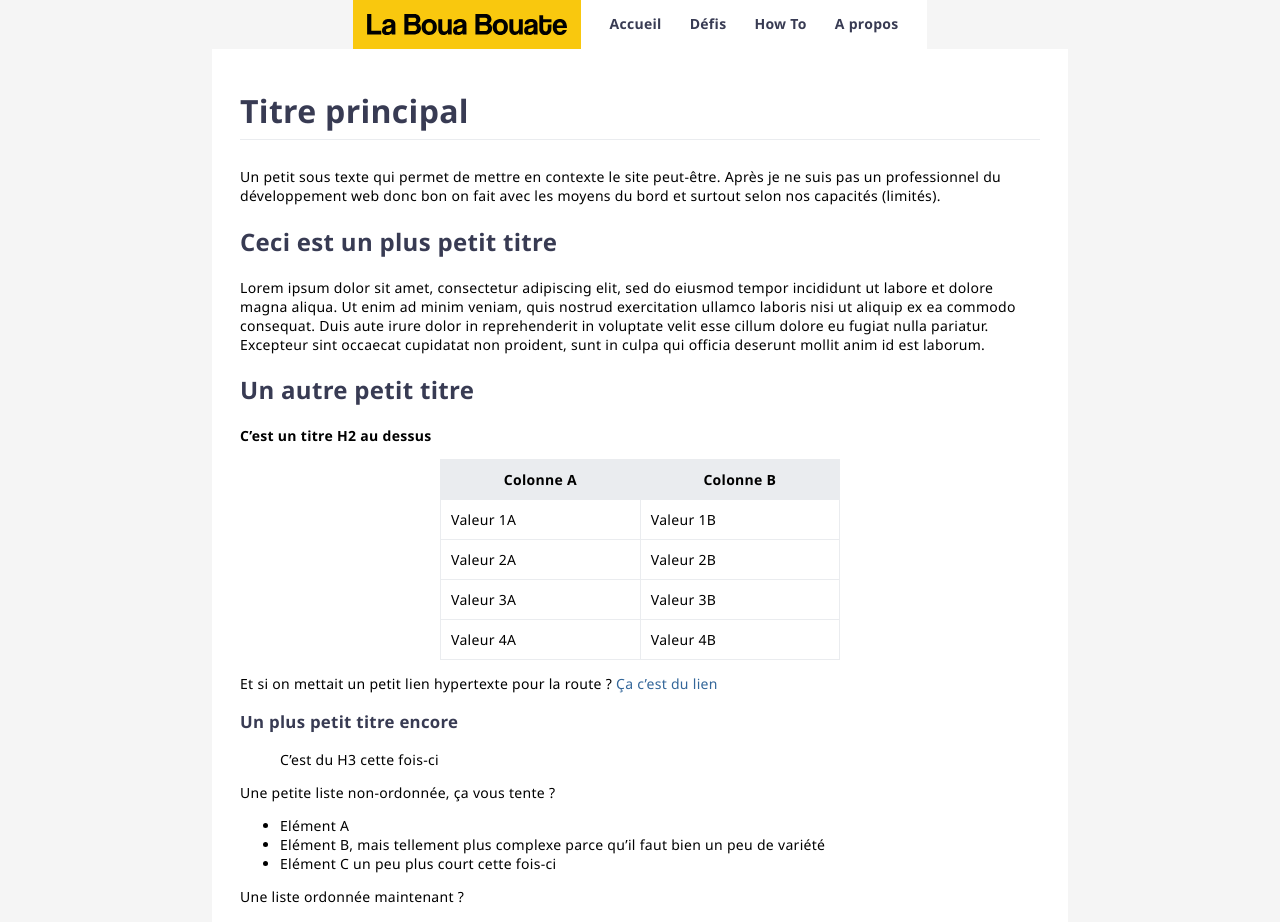
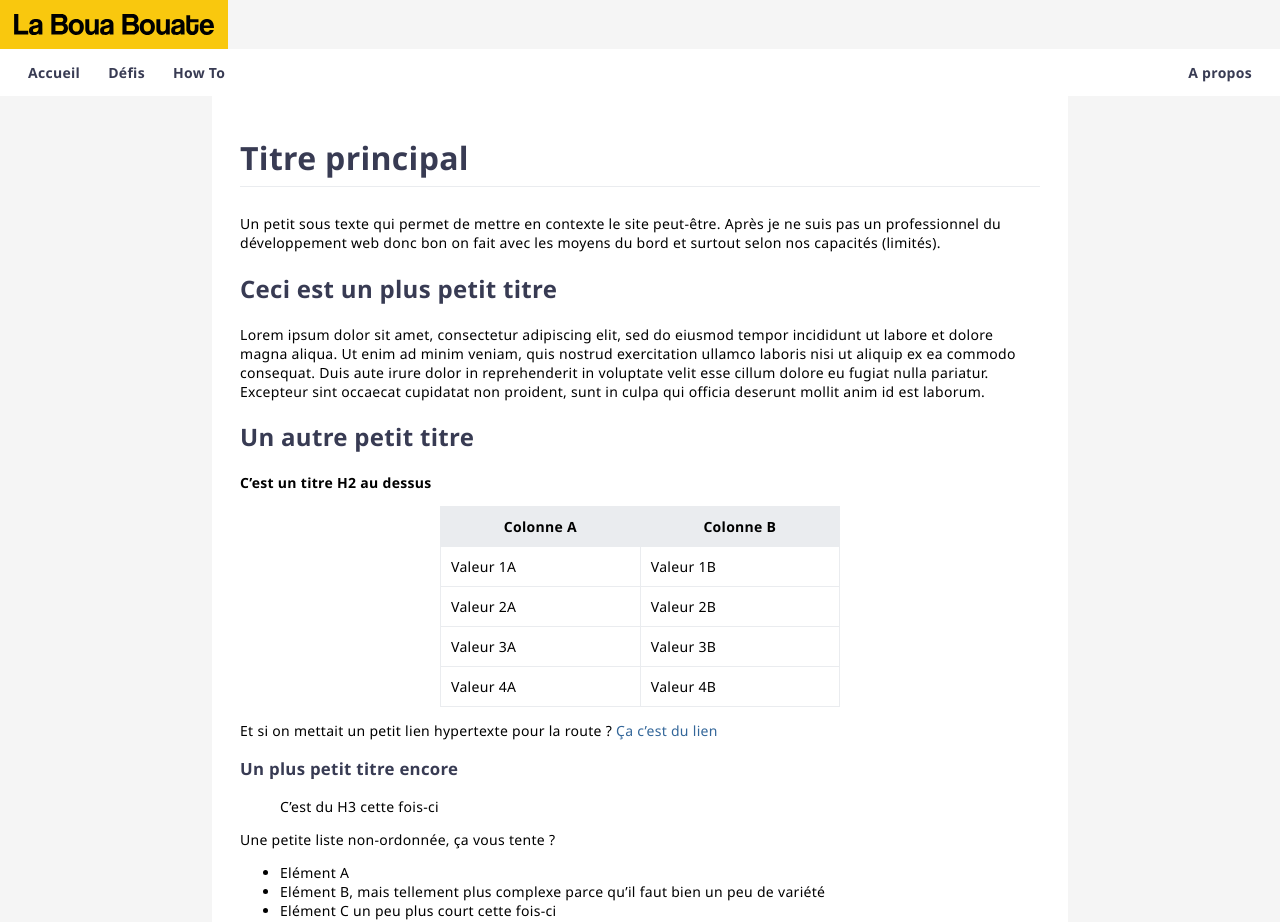
Before and after one commit to leobouard/leobouard.github.io, a Jekyll site: the page built from index.md, in a window 1280 px wide. Shown: the top 922 px of the page. Built offline with Jekyll 4.4.1, drawn with Linux system fonts in a browser that asks for light colours; our own code applies the rules of GitHub Pages for plain Markdown files.

Commit message:
Update style.scss

```diff
--- a/assets/css/style.scss
+++ b/assets/css/style.scss
@@ -28,8 +28,6 @@
 /* --- HEADER --- */
 
 header {
-    display: flex;
-    justify-content: center;
     margin: 0;
 }
 
@@ -37,6 +35,8 @@
     padding: 1em;
     width: 200px;
     background-color: #f9c80e;
+    display: flex;
+    justify-content: center;
 }
 
 /* --- NAVIGATION BAR --- */
```
